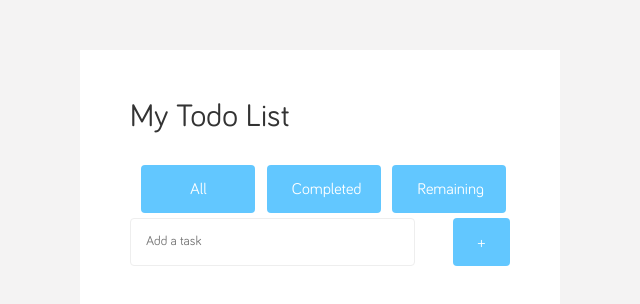
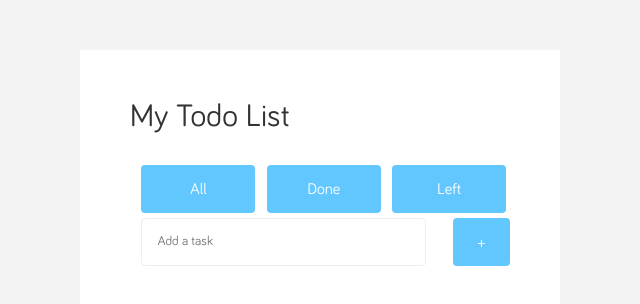
Before and after one commit to iamishan9/Todo, a React (Create React App) app: page / in a window 1280 px wide. Shown: the top 304 px of the page, without its empty margins (320-960 px from the left). Built offline with nearby package versions, Linux system fonts and the light colour scheme.

Commit message:
complete todo app

```diff
--- a/src/components/App.js
+++ b/src/components/App.js
@@ -167,11 +167,13 @@ class App extends Component {
    *
    *
    * @param {*} e
+   *
    */
   handleNewItemAddition = e => {
     e.preventDefault();
     const id = this.newItemId();
 
+    if (this.isItemValid(this.state.pendingItem)) {
       this.setState({
         list: [
           ...this.state.list,
@@ -184,8 +186,20 @@ class App extends Component {
         ],
         pendingItem: ''
       });
+    }
   };
 
+  /**
+   *
+   *
+   * @param {*} item
+   *
+   */
+  isItemValid = item => {
+    if (item && item !== null && [...item].some(letter => letter !== ' ')) {
+      return true;
+    }
+  };
   /**
    *
    *
--- a/src/components/Tabs.js
+++ b/src/components/Tabs.js
@@ -14,8 +14,8 @@ const Tabs = props => {
   return (
     <div className="tabs">
       <button onClick={() => setSelectedTab(TABS.HOME)}>All</button>
-      <button onClick={() => setSelectedTab(TABS.COMPLETED)}>Completed</button>
-      <button onClick={() => setSelectedTab(TABS.REMAINING)}>Remaining</button>
+      <button onClick={() => setSelectedTab(TABS.COMPLETED)}>Done</button>
+      <button onClick={() => setSelectedTab(TABS.REMAINING)}>Left</button>
     </div>
   );
 };
--- a/src/styles/App.css
+++ b/src/styles/App.css
@@ -39,6 +39,7 @@ body {
   width: 30%;
   margin-left: 3%;
   margin-bottom:5px;
+  text-align: center;
 }
 
 .todoInput {
@@ -50,6 +51,7 @@ body {
 
 input {
   width: 75%;
+  margin-left: 3%;
   margin-right: 25px;
   padding: 15px 0 15px 15px;
   border-radius: 4px;
```
Lines whose indentation alone changed are shown as unchanged.
